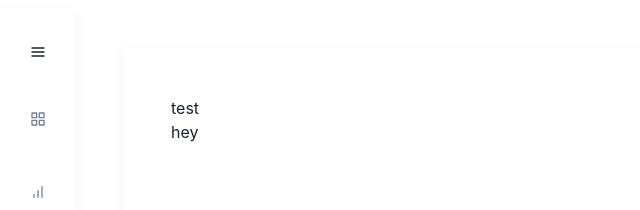
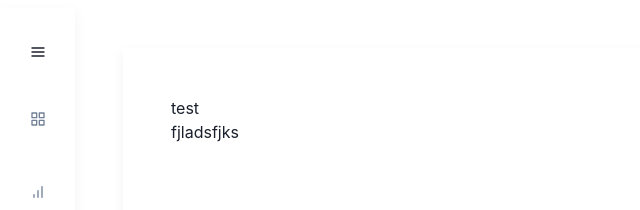
Before and after one commit to oslabs-beta/Trace, a Next.js app in the folder tracer/: page /test in a window 1280 px wide. Shown: the top 210 px of the page, without its empty margins (0-640 px from the left). Built offline with nearby package versions, Linux system fonts and the light colour scheme.

Commit message:
reformatted trace functionality

```diff
--- a/tracer/components/dashboard.tsx
+++ b/tracer/components/dashboard.tsx
@@ -26,14 +26,14 @@ const Dashboard = ({ metrics }: Props) => {
 
     return (
       //! turn into its own component later + one for pop-out graph
-      <>
+      <div key={i}>
         <div className='resolver-data'>
           <h1>{rootQuery}: {overallDuration}ms</h1>
         </div>
         <div className='resolver-graph'>
           {formattedData}
         </div>
-      </>
+      </div>
     )
   });
 
--- /dev/null
+++ b/tracer/components/header.tsx
@@ -0,0 +1,15 @@
+type Props = {
+  size: string; // lg, md, sm
+  text: string;
+}
+
+const Header = ({ size, text }: Props) => {
+  // switch statement
+  return (
+    <div>
+      <h1>{text}</h1>
+    </div>
+  )
+}
+
+export default Header;
--- a/tracer/components/innerlayout.tsx
+++ b/tracer/components/innerlayout.tsx
@@ -24,7 +24,6 @@ const InnerLayout = ({
     <Main>
       {/* Create header component with customizable size (lg, mg, sm) */}
       <div>{title}</div>
-      {/* Create metric tracker component */}
       {children}
     </Main>
   </>
--- a/tracer/components/navhoverbox.tsx
+++ b/tracer/components/navhoverbox.tsx
@@ -6,7 +6,6 @@ import {
     Icon
 } from '@chakra-ui/react'
 import { IconType } from 'react-icons'
-import { motion, AnimatePresence } from "framer-motion"
 
 type Props = {
     title: string;
--- a/tracer/pages/test.tsx
+++ b/tracer/pages/test.tsx
@@ -1,10 +1,11 @@
 import InnerLayout from "../components/innerlayout"
+import Header from "../components/header"
 
 function Test() {
   return (
     <InnerLayout title='test'>
       {/* insert testing component here */}
-      <a>hey</a>
+      <Header text='fjladsfjks' size='lg'/>
     </InnerLayout>
   )
 }
```
